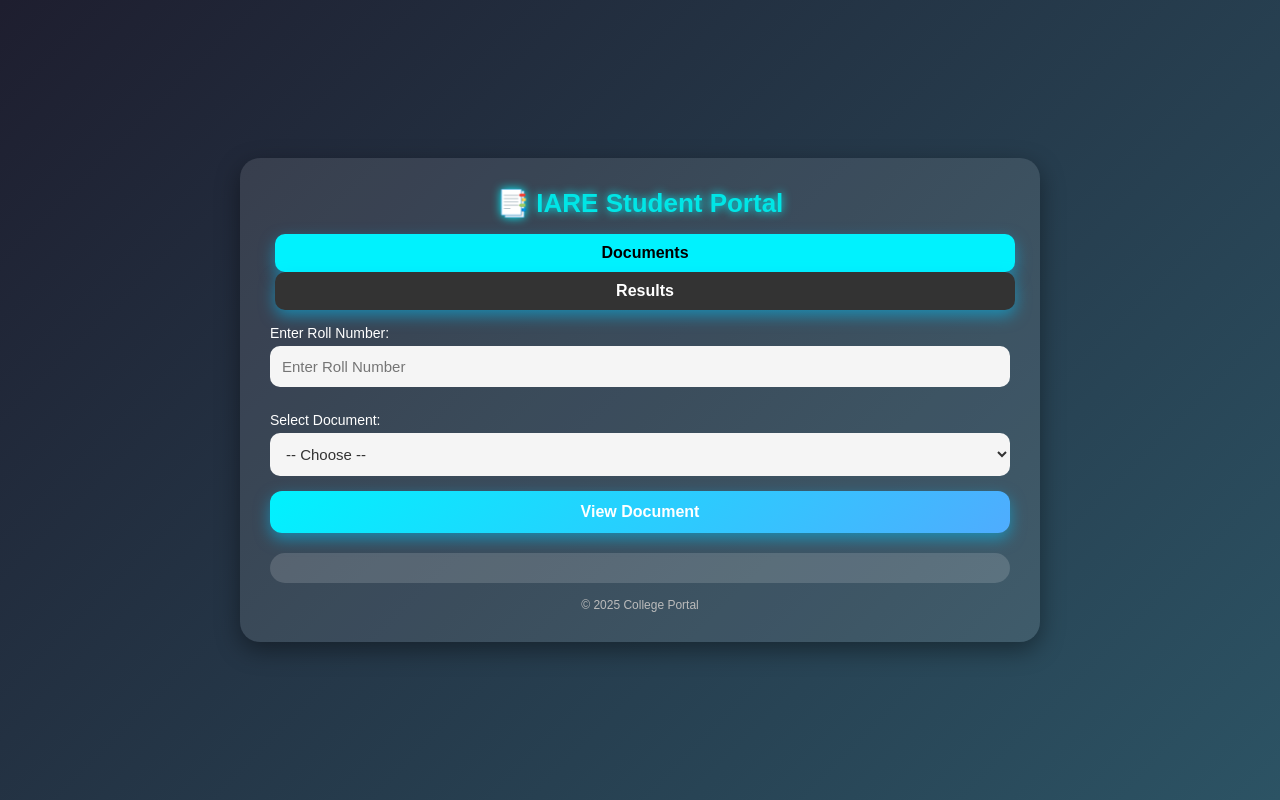
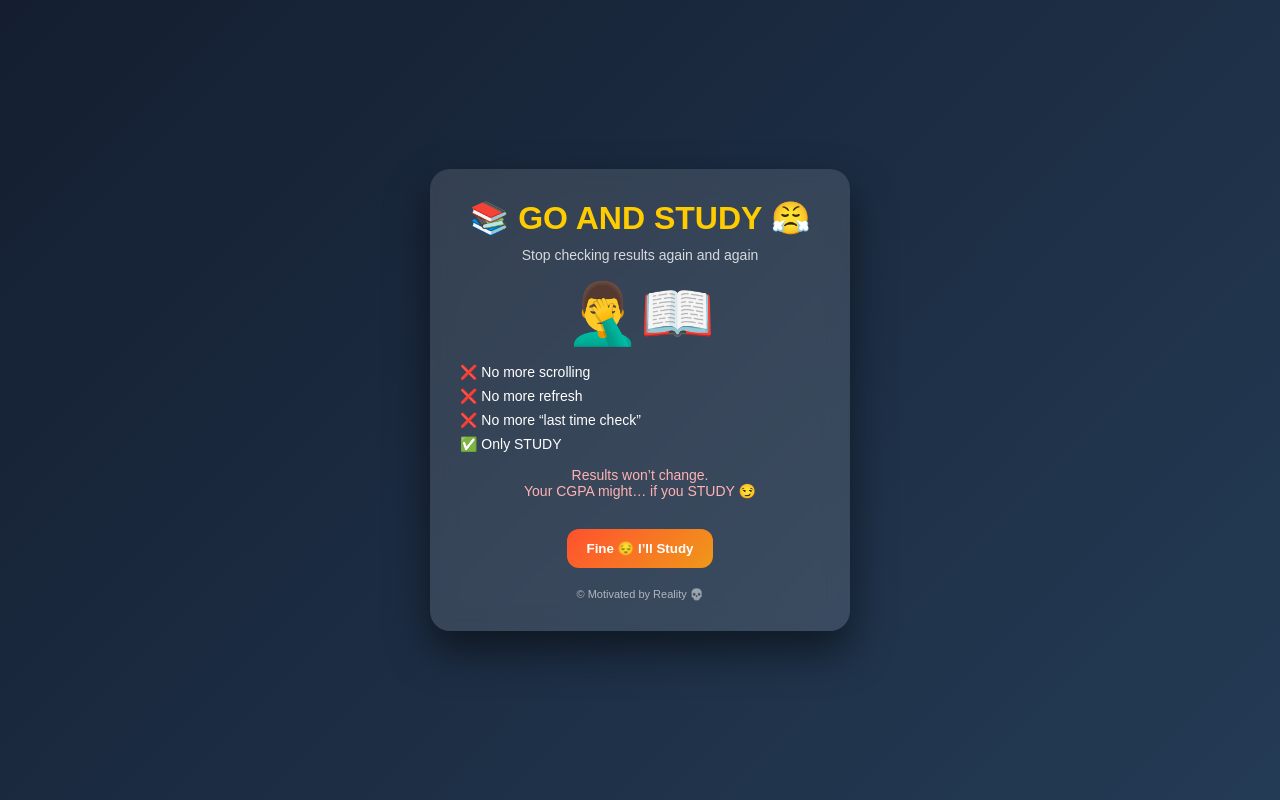
Before and after one commit to shaik-asif967/samvidha-student-details, a website: page public/index.html in a window 1280 px wide. Drawn offline with Linux system fonts and the light colour scheme.

Commit message:
Update index.html

```diff
--- a/public/index.html
+++ b/public/index.html
@@ -1,63 +1,123 @@
 <!DOCTYPE html>
 <html lang="en">
 <head>
-  <meta charset="UTF-8" />
-  <meta name="viewport" content="width=device-width, initial-scale=1.0" />
-  <title>IARE Student Portal</title>
-  <link rel="stylesheet" href="style.css" />
+  <meta charset="UTF-8">
+  <title>Go and Study 😡</title>
+
+  <style>
+    * {
+      margin: 0;
+      padding: 0;
+      box-sizing: border-box;
+      font-family: "Poppins", sans-serif;
+    }
+
+    body {
+      min-height: 100vh;
+      background: linear-gradient(135deg, #141e30, #243b55);
+      display: flex;
+      justify-content: center;
+      align-items: center;
+      color: white;
+    }
+
+    .card {
+      background: rgba(255, 255, 255, 0.12);
+      backdrop-filter: blur(12px);
+      padding: 30px;
+      width: 90%;
+      max-width: 420px;
+      border-radius: 20px;
+      text-align: center;
+      box-shadow: 0 20px 40px rgba(0,0,0,0.5);
+    }
+
+    .card h1 {
+      color: #ffcc00;
+      margin-bottom: 10px;
+    }
+
+    .sub {
+      font-size: 14px;
+      opacity: 0.8;
+      margin-bottom: 15px;
+    }
+
+    .emoji {
+      font-size: 60px;
+      margin: 15px 0;
+    }
+
+    ul {
+      list-style: none;
+      margin: 15px 0;
+      text-align: left;
+    }
+
+    ul li {
+      margin: 8px 0;
+      font-size: 14px;
+    }
+
+    .warning {
+      margin: 15px 0;
+      font-size: 14px;
+      color: #ffb3b3;
+    }
+
+    button {
+      margin-top: 15px;
+      padding: 12px 20px;
+      border: none;
+      border-radius: 12px;
+      background: linear-gradient(135deg, #ff512f, #f09819);
+      color: white;
+      font-weight: 600;
+      cursor: pointer;
+      transition: 0.3s;
+    }
+
+    button:hover {
+      transform: scale(1.05);
+      box-shadow: 0 10px 25px rgba(255, 100, 0, 0.6);
+    }
+
+    footer {
+      margin-top: 20px;
+      font-size: 11px;
+      opacity: 0.6;
+    }
+  </style>
 </head>
+
 <body>
-  <div class="container">
-    <h1>📑 IARE Student Portal</h1>
 
-    <div class="tabs">
-      <button id="docTab" class="active">Documents</button>
-      <button id="resTab">Results</button>
-    </div>
+  <div class="card">
+    <h1>📚 GO AND STUDY 😤</h1>
+    <p class="sub">Stop checking results again and again</p>
 
-    <!-- Documents Section -->
-    <div id="docSection" class="tab-content">
-      <form id="docForm">
-        <label>Enter Roll Number:</label>
-        <input type="text" id="rollNo" placeholder="Enter Roll Number" required />
+    <div class="emoji">🤦‍♂️📖</div>
 
-        <label>Select Document:</label>
-        <select id="docType" required>
-          <option value="">-- Choose --</option>
-          <option value="PHOTO">Student Photo</option>
-          <option value="SSC">SSC Certificate</option>
-          <option value="INTER">Inter Certificate</option>
-          <option value="Aadhar">Aadhaar</option>
-          <option value="Income">Income Certificate</option>
-          <option value="Caste">Caste Certificate</option>
-          <option value="TC">Transfer Certificate</option>
-          <option value="CET_ALLOTMENT_ORDER">CET Allotment Order</option>
-          <option value="JR">Joining Report</option>
-          <option value="INTER_BONAFIDE">Inter Bonafide</option>
-          <option value="SSC_BONAFIDE">SSC Bonafide</option>
-          <option value="EAMCET_RANK">EAMCET/ECET/ICET/PGCET Rank</option>
-          <option value="CET_HALLTICKET">EAMCET/ECET/ICET/PGCET Hall Ticket</option>
-          <option value="BIRTHCERTIFICATE">Date of Birth Certificate</option>
-          <option value="FIELDPROJECT">Field Project Report (PDF)</option>
-        </select>
-        <button type="submit">View Document</button>
-      </form>
-      <div id="resultBox" class="result"></div>
-    </div>
+    <ul>
+      <li>❌ No more scrolling</li>
+      <li>❌ No more refresh</li>
+      <li>❌ No more “last time check”</li>
+      <li>✅ Only STUDY</li>
+    </ul>
 
-    <!-- Results Section -->
-    <div id="resSection" class="tab-content hidden">
-      <form id="resForm">
-        <label>Enter Roll Number:</label>
-        <input type="text" id="resRoll" placeholder="Enter Roll Number" required />
-        <button type="submit">View Result</button>
-      </form>
-      <div id="resBox" class="result"></div>
-    </div>
+    <p class="warning">
+      Results won’t change.<br>
+      Your CGPA might… if you STUDY 😏
+    </p>
 
-    <footer>© 2025 College Portal</footer>
+    <button onclick="alert('Okay okay 😭 Going to study now!')">
+      Fine 😔 I’ll Study
+    </button>
+
+    <footer>
+      © Motivated by Reality 💀
+    </footer>
   </div>
 
-  <script src="script.js"></script>
 </body>
 </html>
```
